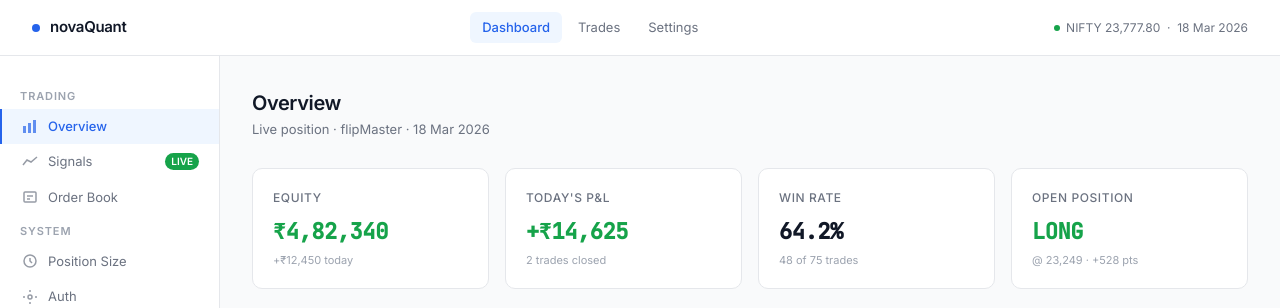
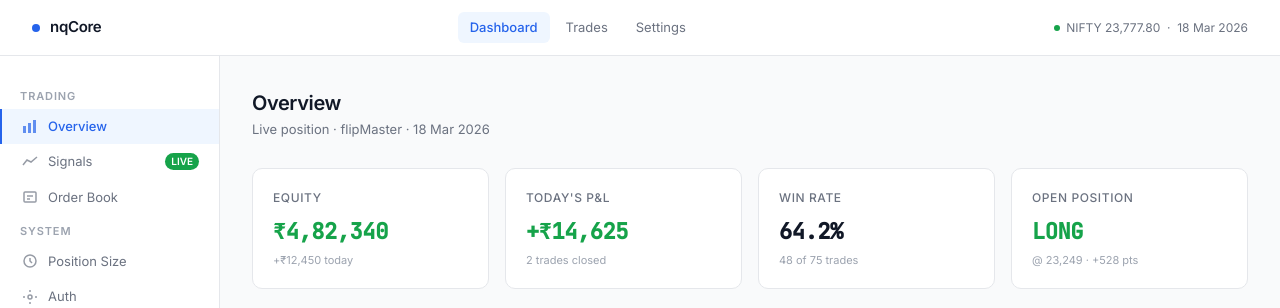
Before and after one commit to vmani65/novaQuant, a Spring Boot app: page /mockup-1-clean-light.html in a window 1280 px wide. Shown: the top 308 px of the page. Run offline with Spring Boot 4, Linux system fonts and the light colour scheme.

Commit message:
rename to nqCore.

```diff
--- a/pom.xml
+++ b/pom.xml
@@ -12,12 +12,12 @@
     </parent>
 
     <groupId>path.to</groupId>
-    <artifactId>nq-core</artifactId>
+    <artifactId>nqCore</artifactId>
     <version>2026.04</version>
     <packaging>jar</packaging>
 
-    <name>nQ-core</name>
-    <description>Spring Boot 3.5.13 + Thymeleaf + JPA (SQLite) — nQ-core Application</description>
+    <name>nqCore</name>
+    <description>Spring Boot 3.5.13 + Thymeleaf + JPA (SQLite) — nqCore Application</description>
 
     <properties>
         <java.version>17</java.version>
--- a/src/main/java/path/to/_40c/controller/RollOverTriggerController.java
+++ b/src/main/java/path/to/_40c/controller/RollOverTriggerController.java
@@ -91,7 +91,7 @@ public class RollOverTriggerController {
      * Closes the trade directly — no 9:15 AM check, no re-delegation to nQ-ticker.
      *
      * This is the second leg of the open buffer flow:
-     *   AFL longExit → novaquant detects 9:15 → arms nQ-ticker buffer
+     *   AFL longExit → nqCore detects 9:15 → arms nQ-ticker buffer
      *   → nQ-ticker fires this endpoint when target hit or 09:28:59 deadline reached
      *
      * Example: GET /api/execute-close?currentPrice=22463.5
--- a/src/main/resources/application-mock.properties
+++ b/src/main/resources/application-mock.properties
@@ -2,7 +2,7 @@
 # Mock profile — safe local testing, NO real Kite calls made
 # ============================================================
 # Activate with:
-#   java -jar novaquant-v3.jar --spring.profiles.active=mock
+#   java -jar nqCore-2026.04.jar --spring.profiles.active=mock
 #
 # All Kite API calls are intercepted by MockKiteGateway.
 # No real orders placed. MOCK-* order IDs appear in logs and DB.
--- a/src/main/resources/application.properties
+++ b/src/main/resources/application.properties
@@ -1,8 +1,8 @@
 server.port=8080
 
 # --- Default profile when none is specified at runtime ---
-# java -jar novaquant-v3.jar                          → uses 'live' (real Kite orders)
-# java -jar novaquant-v3.jar --spring.profiles.active=mock  → uses 'mock' (Postman testing)
+# java -jar nqCore-2026.04.jar                          → uses 'live' (real Kite orders)
+# java -jar nqCore-2026.04.jar --spring.profiles.active=mock  → uses 'mock' (Postman testing)
 spring.profiles.default=live
 
 # --- Kite API keys loaded from gitignored file ---
@@ -23,7 +23,7 @@ nq.ticker.url=http://localhost:9192
 # --- Logging ---
 logging.level.org.springframework=INFO
 logging.level.org.hibernate.SQL=INFO
-logging.file.name=logs/nq-core-app.log
+logging.file.name=logs/nqCore-app.log
 logging.pattern.console=%d{yyyy-MM-dd HH:mm:ss} %-5level %logger{36} - %msg%n
 
 server.servlet.session.tracking-modes=cookie
--- a/src/main/resources/logback-spring.xml
+++ b/src/main/resources/logback-spring.xml
@@ -10,9 +10,9 @@
 
     <!-- File Appender -->
     <appender name="FILE" class="ch.qos.logback.core.rolling.RollingFileAppender">
-        <file>logs/nq-core-app.log</file>
+        <file>logs/nqCore-app.log</file>
         <rollingPolicy class="ch.qos.logback.core.rolling.TimeBasedRollingPolicy">
-            <fileNamePattern>logs/nq-core-app.%d{yyyy-MM-dd}.log</fileNamePattern>
+            <fileNamePattern>logs/nqCore-app.%d{yyyy-MM-dd}.log</fileNamePattern>
             <maxHistory>7</maxHistory>
         </rollingPolicy>
         <encoder>
--- a/src/main/resources/static/mockup-1-clean-light.html
+++ b/src/main/resources/static/mockup-1-clean-light.html
@@ -120,7 +120,7 @@
 <div class="topbar">
   <div class="topbar-brand">
     <div class="brand-dot"></div>
-    <span class="brand-name">novaQuant</span>
+    <span class="brand-name">nqCore</span>
   </div>
   <div class="topbar-nav">
     <div class="nav-item active">Dashboard</div>
--- a/src/main/resources/templates/signalHome.html
+++ b/src/main/resources/templates/signalHome.html
@@ -1,7 +1,7 @@
 <!DOCTYPE html>
 <html xmlns:th="http://www.thymeleaf.org">
 <head>
-    <title>nQ-core</title>
+    <title>nqCore</title>
     <meta charset="UTF-8" />
     <meta name="viewport" content="width=device-width, initial-scale=1.0">
     <link rel="icon" href="/img/favicon.png">
@@ -795,7 +795,7 @@
 <header class="sticky top-0 z-50 h-14 bg-white border-b border-gray-200 flex items-center justify-between px-8">
     <a href="/signalHome" class="flex items-center gap-2.5 no-underline hover:opacity-80 transition-opacity">
         <img src="/img/nc.png" alt="nQ" class="w-7 h-7 rounded-md">
-        <span class="text-[15px] font-semibold tracking-tight text-gray-900">nQ-core</span>
+        <span class="text-[15px] font-semibold tracking-tight text-gray-900">nqCore</span>
     </a>
     <div class="flex items-center gap-2 text-xs text-gray-400">
         <span class="w-1.5 h-1.5 rounded-full bg-green-500 inline-block"></span>
--- a/src/main/resources/templates/tradeLog.html
+++ b/src/main/resources/templates/tradeLog.html
@@ -1,7 +1,7 @@
 <!DOCTYPE html>
 <html xmlns:th="http://www.thymeleaf.org">
 <head>
-    <title>nQ-core — Trade Log</title>
+    <title>nqCore — Trade Log</title>
     <meta charset="UTF-8" />
     <meta name="viewport" content="width=device-width, initial-scale=1.0">
     <link rel="icon" href="/img/favicon.png">
@@ -64,7 +64,7 @@
 <header class="sticky top-0 z-50 h-14 bg-white border-b border-gray-200 flex items-center justify-between px-8">
     <a href="/signalHome" class="flex items-center gap-2.5 no-underline hover:opacity-80 transition-opacity">
         <img src="/img/nc.png" alt="nQ" class="w-7 h-7 rounded-md">
-        <span class="text-[15px] font-semibold tracking-tight text-gray-900">nQ-core</span>
+        <span class="text-[15px] font-semibold tracking-tight text-gray-900">nqCore</span>
     </a>
     <div class="flex items-center gap-2 text-xs text-gray-400">
         <span class="w-1.5 h-1.5 rounded-full bg-green-500 inline-block"></span>
```
Also changed, not shown: README.md, src/main/resources/static/img/nqCore.svg, 6 other files.
